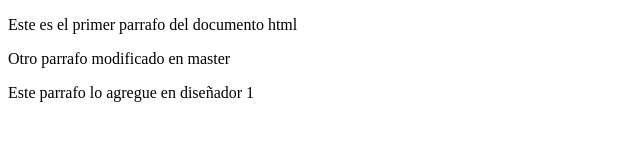
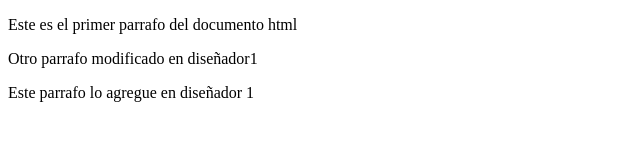
Before and after one commit to fuenzaladiego/gitSandBox, a plain HTML site: page index.html in a window 1280 px wide. Shown: the full height of the page, 0-640 px from the left. Drawn offline with Linux system fonts and the light colour scheme.

Commit message:
Se modifico el parrafo en diseador

```diff
--- a/index.html
+++ b/index.html
@@ -14,7 +14,7 @@
 
 
 
-        <p>Otro parrafo modificado en master</p>
+        <p>Otro parrafo modificado en diseñador1</p>
         <p>Este parrafo lo agregue en diseñador 1</p>
         <script src="script.js"></script>
     </body>
```
